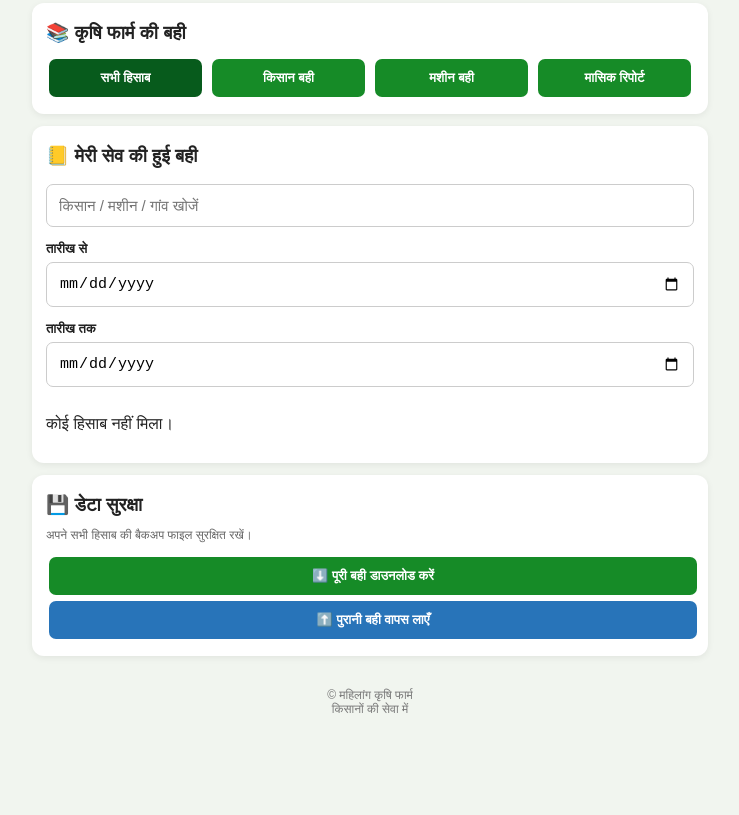
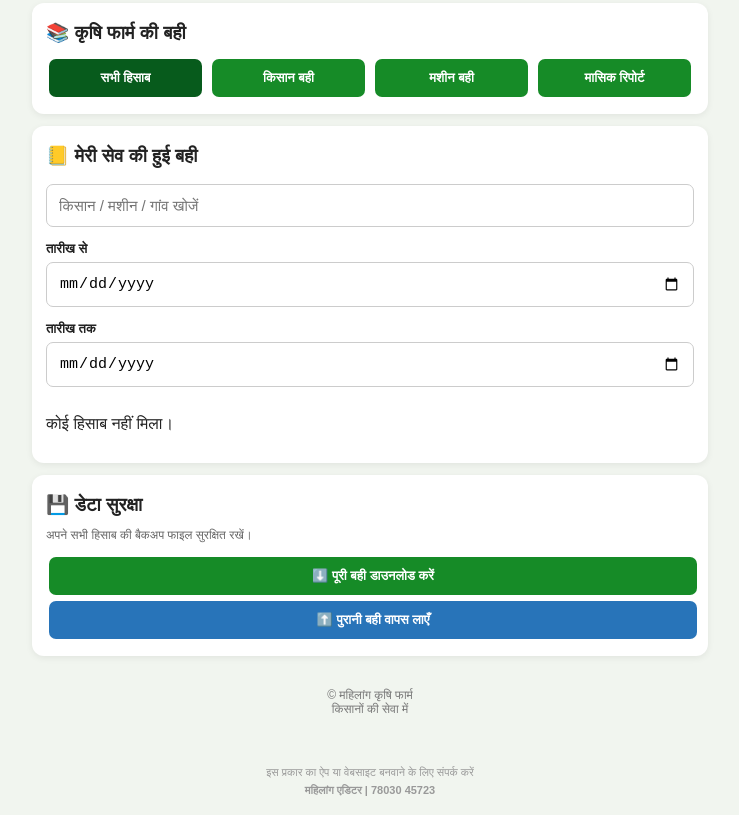
Before and after one commit to sulekhamahilang-beep/-, a plain HTML site: page index.html in a window 1280 px wide. Shown: the part 1197-2012 px from the top of the page, without its empty margins (270-1009 px from the left). Before the commit the page ends 1945 px from the top, so only its background shows below. Drawn offline with Linux system fonts and the light colour scheme.

Commit message:
Mahilang कृषि फार्म

```diff
--- a/index3.html
+++ b/index.html
@@ -759,3 +759,17 @@ refreshAll();
 </script>
 </body>
 </html>
+<div style="
+  text-align:center;
+  padding:8px 4px;
+  margin:8px 10px;
+  font-size:11px;
+  color:#999;
+  line-height:1.6;
+">
+  इस प्रकार का ऐप या वेबसाइट बनवाने के लिए संपर्क करें
+  <br>
+  <span style="font-weight:600;">
+    महिलांग एडिटर | 78030 45723
+  </span>
+</div>
```
